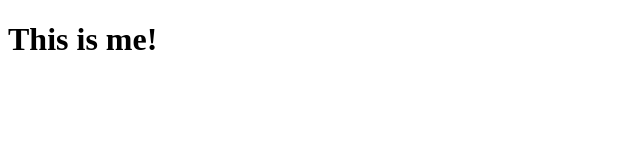
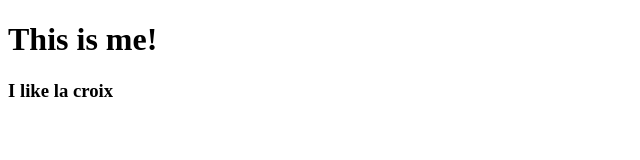
Before and after one commit to Rufasa85/basic-student-bio, a plain HTML site: page index.html in a window 1280 px wide. Shown: the whole page, without its empty margins (0-640 px from the left). Drawn offline with Linux system fonts and the light colour scheme.

Commit message:
updating headers

```diff
--- a/index.html
+++ b/index.html
@@ -8,5 +8,6 @@
 </head>
 <body>
     <h1>This is me!</h1>
+    <h3>I like la croix</h3>
 </body>
 </html>
```
